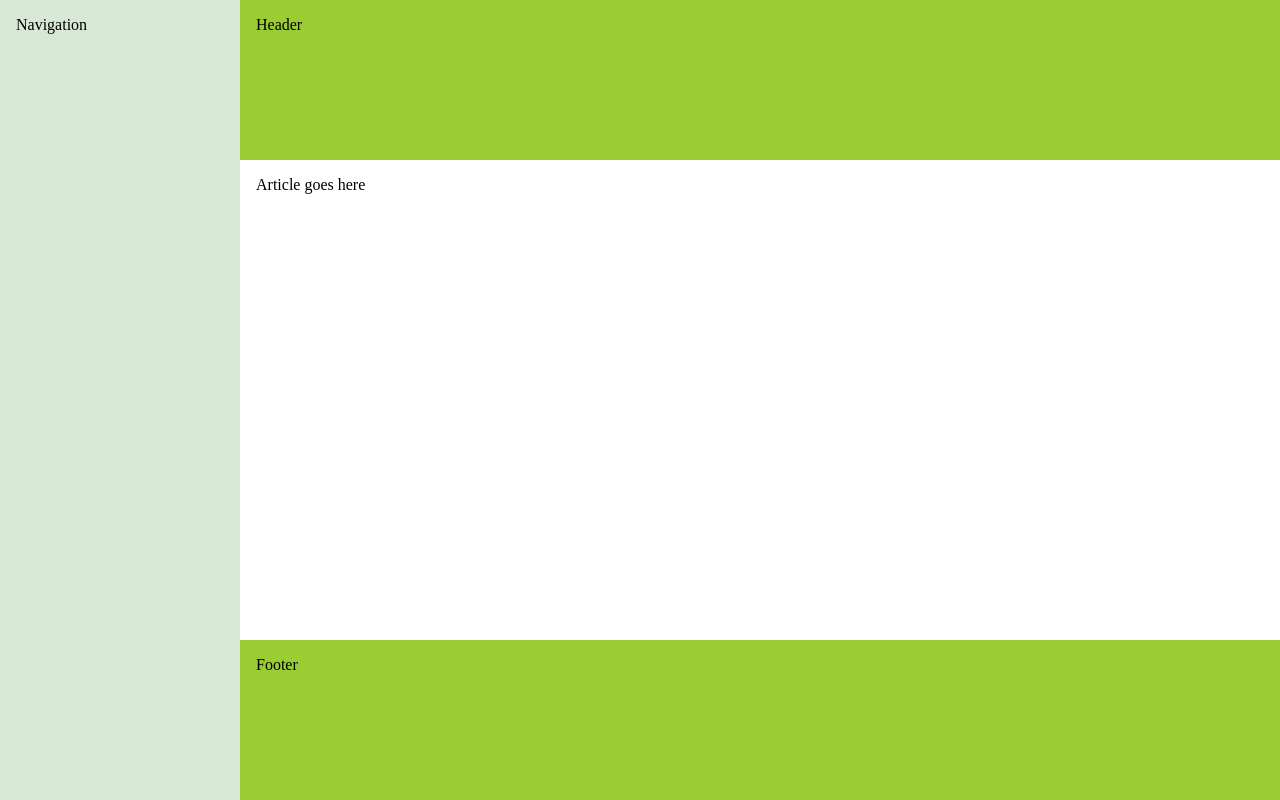
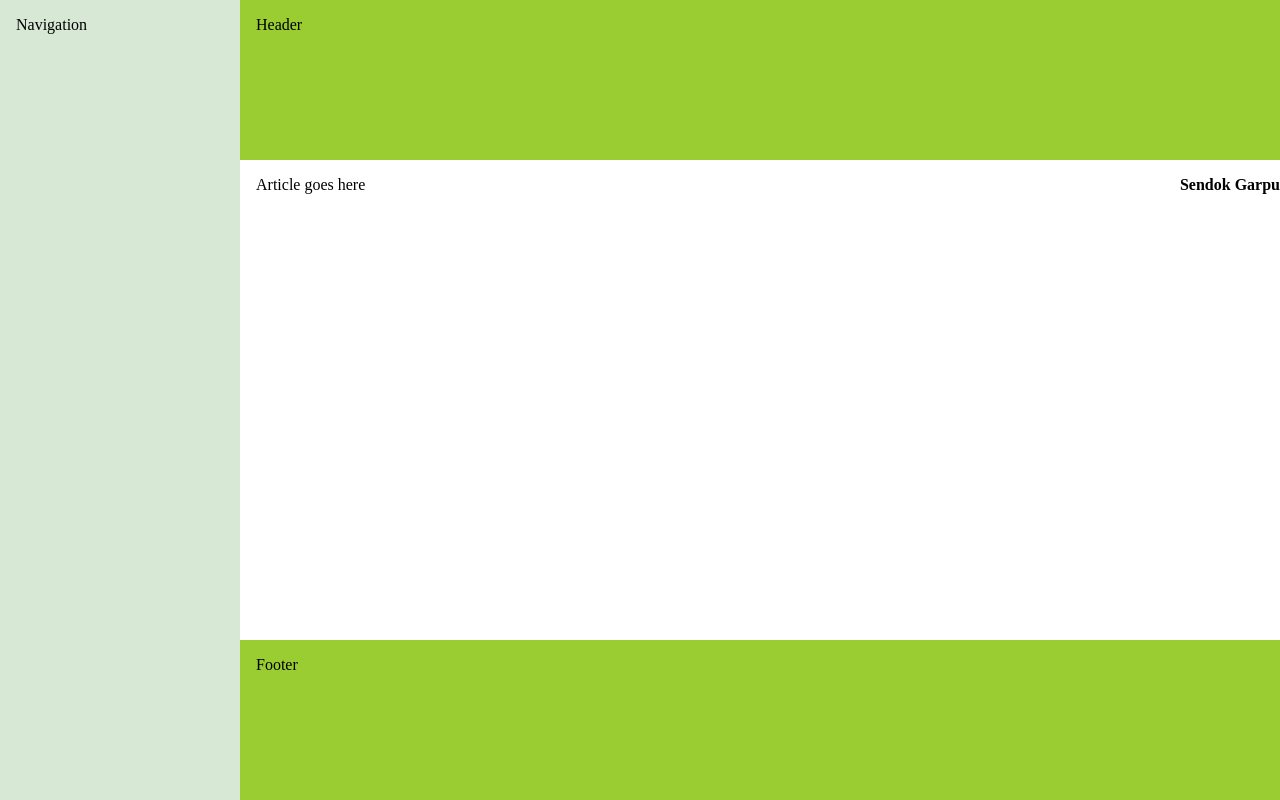
Before and after one commit to ngonar/html001, a plain HTML site: page index.html in a window 1280 px wide. Drawn offline with Linux system fonts and the light colour scheme.

Commit message:
added garpu line article

```diff
--- a/index.html
+++ b/index.html
@@ -41,6 +41,7 @@
   	<header>Header</header>
     <main class="content">
     <article>Article goes here</article>
+    <p><b>Sendok Garpu</b></p>
     </main>
   	<footer>Footer</footer>
   </div>
```
